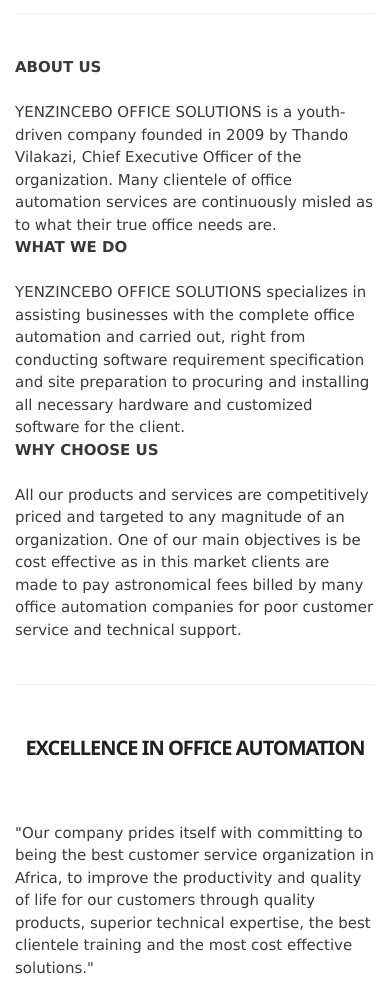
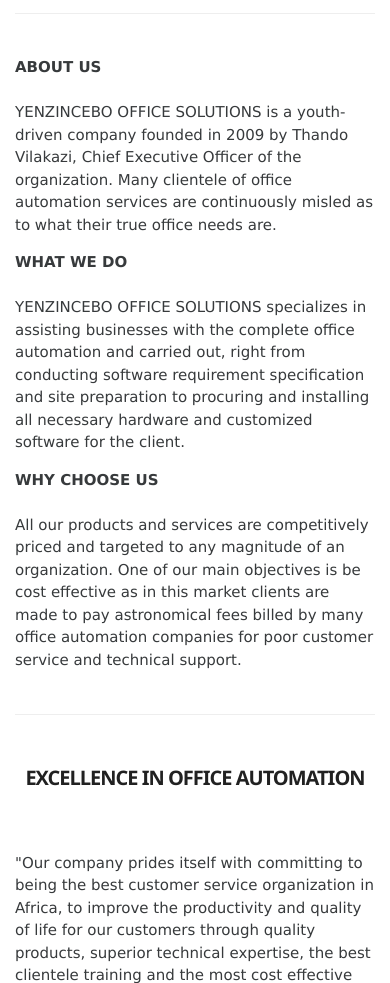
Before and after one commit to StuntsKhumza/yenzicebo, a PHP site: page / in a window 390 px wide. Shown: the part 1160-2143 px from the top of the page. Run offline with PHP 8.4, Linux system fonts and the light colour scheme; some libraries are stand-ins or nearby versions.

Commit message:
UI Fixes

```diff
--- a/css/home.css
+++ b/css/home.css
@@ -35,6 +35,9 @@
     margin-bottom: 10px;
 
 }
+.b-margin{
+         padding-top: 15px
+}
 
 h4.about-h4{
         font-size: 15pt;
--- a/js/modules/home/home.html
+++ b/js/modules/home/home.html
@@ -53,9 +53,9 @@
     <div class="container">
 
 
-        <home-home ng-if="navObj.activeDir == 1"></home-home>
-        <about ng-if="navObj.activeDir == 2"></about>
-        <services ng-if="navObj.activeDir == 3"></services>
+        <home-home ng-show="navObj.activeDir == 1"></home-home>
+        <about ng-show="navObj.activeDir == 2"></about>
+        <services ng-show="navObj.activeDir == 3"></services>
         <contact ng-show="navObj.activeDir == 4"></contact>
 
 
--- a/js/modules/home/templates/home.html
+++ b/js/modules/home/templates/home.html
@@ -17,19 +17,22 @@
 <br>
 <div class="row">
     <div class="col-md-4">
+
         <b>ABOUT US</b>
         <br><br> YENZINCEBO OFFICE SOLUTIONS is a youth-driven company founded in 2009 by Thando Vilakazi, Chief Executive
         Officer of the organization. Many clientele of office automation services are continuously misled as to what their
         true office needs are.
     </div>
-    <div class="col-md-4">
-        <b>WHAT WE DO</b>
+    <div class="col-md-4 b-margin">
+
+        <b >WHAT WE DO</b>
         <br><br> YENZINCEBO OFFICE SOLUTIONS specializes in assisting businesses with the complete office automation and
         carried out, right from conducting software requirement specification and site preparation to procuring and installing
         all necessary hardware and customized software for the client.
     </div>
-    <div class="col-md-4">
-        <b>WHY CHOOSE US</b>
+    <div class="col-md-4 b-margin">
+
+        <b >WHY CHOOSE US</b>
         <br><br> All our products and services are competitively priced and targeted to any magnitude of an organization.
         One of our main objectives is be cost effective as in this market clients are made to pay astronomical fees billed
         by many office automation companies for poor customer service and technical support.
```
